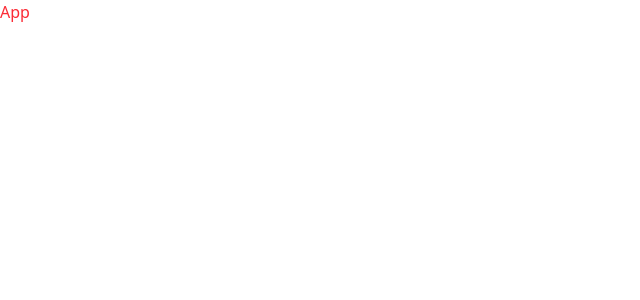
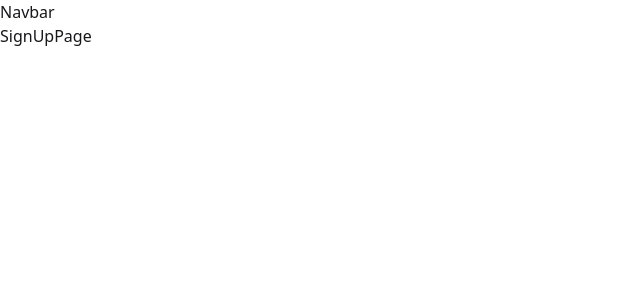
Before and after one commit to rakshit0111/Chat-App, a React (Vite) app in the folder frontend/: page /signup in a window 1280 px wide. Shown: the top 300 px of the page, without its empty margins (0-640 px from the left). Built offline with nearby package versions, Linux system fonts and the light colour scheme.

Commit message:
Routes working

```diff
--- a/frontend/src/App.jsx
+++ b/frontend/src/App.jsx
@@ -1,9 +1,25 @@
 import React from 'react'
+import Navbar from './components/navbar'
+import { Routes , Route} from 'react-router-dom'
+import HomePage from "./pages/HomePage"
+import SignUpPage from "./pages/SignUpPage"
+import SettingsPage from "./pages/SettingsPage"
+import ProfilePage from "./pages/ProfilePage"
+import LoginPage from "./pages/LoginPage"
+
 
 const App = () => {
   return (
-    <div className = "text-red-500">
-      App
+    <div>
+      <Navbar/>
+
+      <Routes>
+        <Route path='/' element={<HomePage/>}/>
+        <Route path='/signup' element={<SignUpPage/>}/>
+        <Route path='/login' element={<LoginPage/>}/>
+        <Route path='/settings' element={<SettingsPage/>}/>
+        <Route path='/profile' element={<ProfilePage/>}/>
+      </Routes>
     </div>
   )
 }
--- /dev/null
+++ b/frontend/src/components/Navbar.jsx
@@ -0,0 +1,8 @@
+
+const Navbar = () => {
+  return (
+    <div>Navbar</div>
+  )
+}
+
+export default Navbar
--- /dev/null
+++ b/frontend/src/pages/HomePage.jsx
@@ -0,0 +1,9 @@
+import React from 'react'
+
+const HomePage = () => {
+  return (
+    <div>HomePage</div>
+  )
+}
+
+export default HomePage
--- /dev/null
+++ b/frontend/src/pages/LoginPage.jsx
@@ -0,0 +1,9 @@
+import React from 'react'
+
+const LoginPage = () => {
+  return (
+    <div>LoginPage</div>
+  )
+}
+
+export default LoginPage
--- /dev/null
+++ b/frontend/src/pages/ProfilePage.jsx
@@ -0,0 +1,9 @@
+import React from 'react'
+
+const ProfilePage = () => {
+  return (
+    <div>ProfilePage</div>
+  )
+}
+
+export default ProfilePage
--- /dev/null
+++ b/frontend/src/pages/SettingsPage.jsx
@@ -0,0 +1,9 @@
+import React from 'react'
+
+const SettingsPage = () => {
+  return (
+    <div>SettingsPage</div>
+  )
+}
+
+export default SettingsPage
--- /dev/null
+++ b/frontend/src/pages/SignUpPage.jsx
@@ -0,0 +1,9 @@
+import React from 'react'
+
+const SignUpPage = () => {
+  return (
+    <div>SignUpPage</div>
+  )
+}
+
+export default SignUpPage
```
